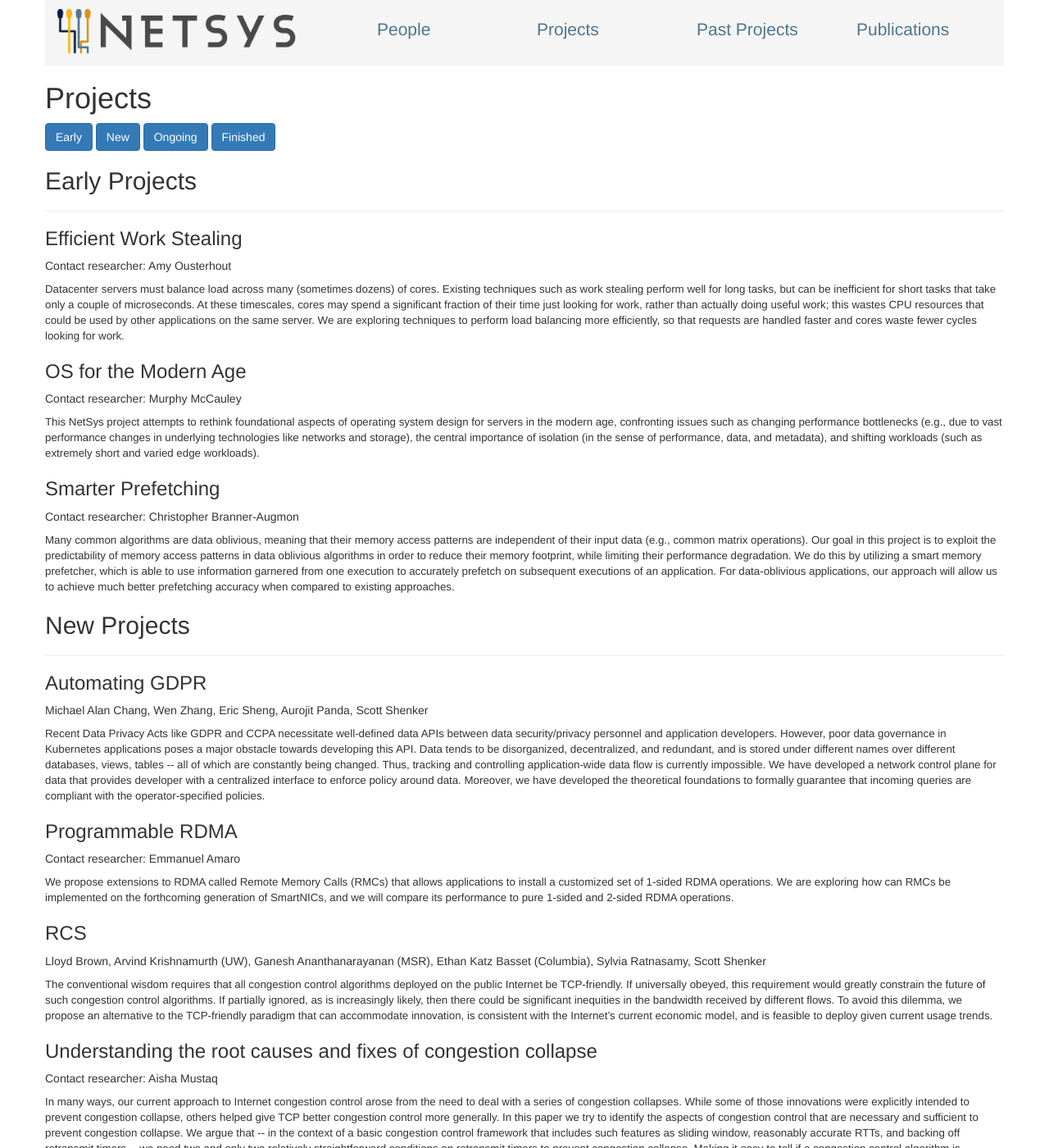
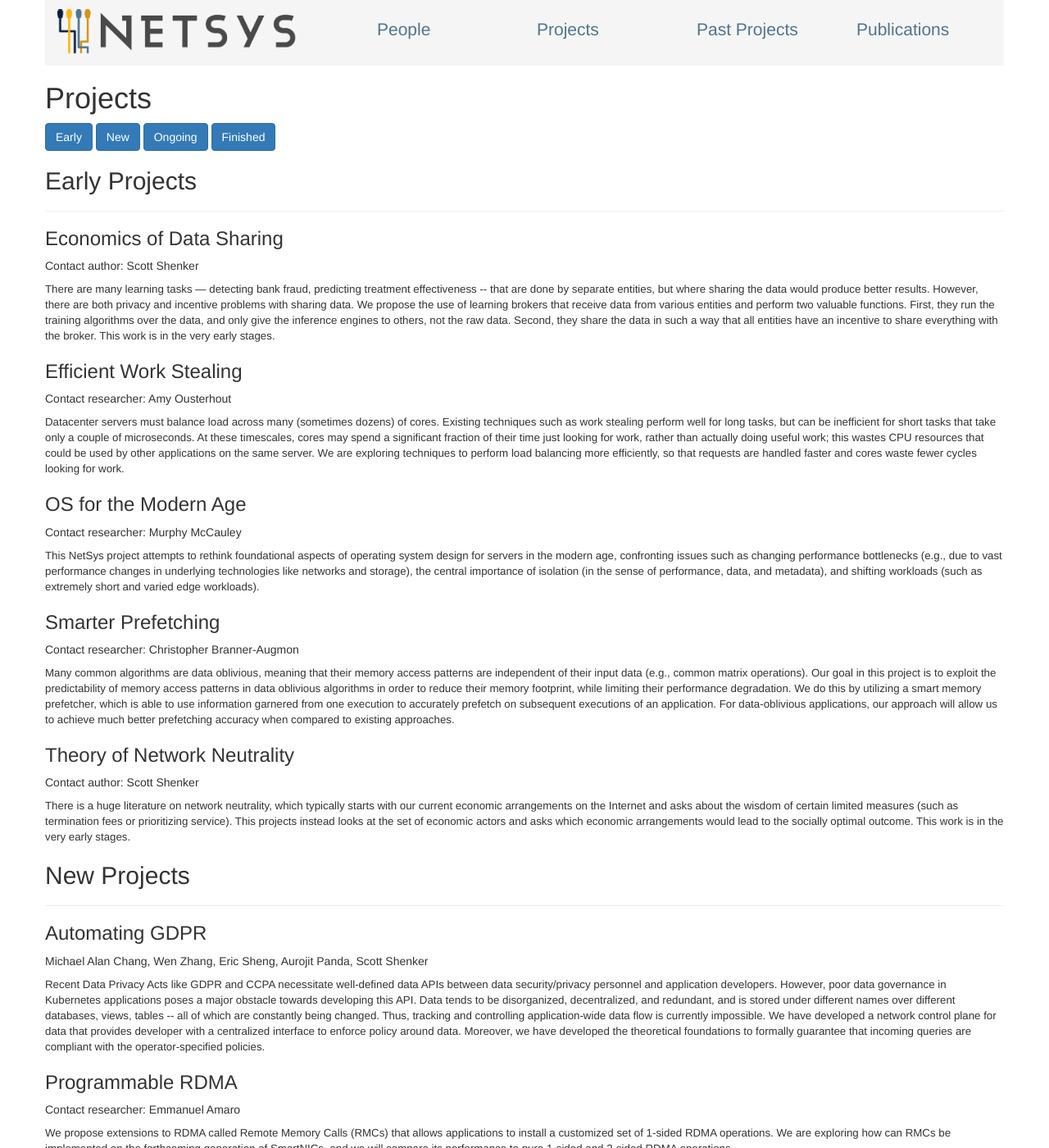
Before and after one commit to NetSys/netsys_website, a Jekyll site: the page built from src/projects/index-groupby-back.html, in a window 1280 px wide and 1400 px high. Shown: the whole window at 82% size. Built offline with Jekyll 4.4.1, drawn with Linux system fonts in a browser that asks for light colours; Markdown is read by kramdown in place of the engine named in the settings; some of the changed text lies outside the part shown.

Commit message:
Update projects

```diff
--- a/src/_data/projects.yaml
+++ b/src/_data/projects.yaml
@@ -204,6 +204,64 @@
     resistant will be important as congestion control turns away from the current paradigm and adopts rather
     different approaches, as is starting to occur.
 
+- title: A Public Option for the Core
+  is_ongoing: true
+  stage: finished
+  stage_order: 4
+  participants: "Contact author: Scott Shenker"
+  desc: >
+    This project is focused not on the Internet architecture -- as defined by layering,
+    the narrow waist of IP, and other core design principles -- but on the Internet infrastructure,
+    as embodied in the technologies and organizations that provide Internet service. We consider
+    both the challenges and the opportunities that make this an auspicious time to revisit how we might
+    best structure the Internet’s infrastructure. Currently, the tasks of transit-between-domains and
+    last-mile-delivery are jointly handled by a set of ISPs who interconnect through BGP. Instead, we propose
+    cleanly separating these two tasks. For transit, we propose the creation of a ``public option’' for the
+    Internet’s core backbone. This public option core, which complements rather than replaces the backbones
+    used by large-scale ISPs, would (i) run an open market for backbone bandwidth so it could leverage
+    links offered by third-parties, and (ii) structure its terms-of-service to enforce network neutrality
+    so as to encourage competition and reduce the advantage of large incumbents.
+
+- title: Tunnels as an Abstraction
+  is_ongoing: true
+  stage: new
+  stage_order: 2
+  participants: "Contact author: Scott Shenker"
+  desc: >
+    Network APIs such as UNIX sockets, DPDK, and Netmap, assume that networks provide
+    only end-to-end connectivity. However, networks increasingly include smartNICs and
+    programmable switches that can implement both network and application functions.
+    Several recent works have shown the benefit of offloading application functionality
+    to the network, but using these approaches requires changing not just the applications,
+    but also network and system configuration. In this project we propose a network API that
+    rovides a uniform abstraction for offloads, aiming to simplify their use.
+
+- title: Economics of Data Sharing
+  is_ongoing: true
+  stage: early
+  stage_order: 1
+  participants: "Contact author: Scott Shenker"
+  desc: >
+    There are many learning tasks — detecting bank fraud, predicting treatment effectiveness
+    -- that are done by separate entities, but where sharing the data would produce better
+    results. However, there are both privacy and incentive problems with sharing data. We
+    propose the use of learning brokers that receive data from various entities and perform
+    two valuable functions. First, they run the training algorithms over the data, and only
+    give the inference engines to others, not the raw data. Second, they share the data in
+    such a way that all entities have an incentive to share everything with the broker. This
+    work is in the very early stages.
+
+- title: Theory of Network Neutrality
+  is_ongoing: true
+  stage: early
+  stage_order: 1
+  participants: "Contact author: Scott Shenker"
+  desc: >
+    There is a huge literature on network neutrality, which typically starts with our current economic arrangements
+    on the Internet and asks about the wisdom of certain limited measures (such as termination fees or prioritizing service).
+    This projects instead looks at the set of economic actors and asks which economic arrangements would lead to the
+    socially optimal outcome. This work is in the very early stages.
+
 - title: OS for the Modern Age
   is_ongoing: true
   stage: early
@@ -282,7 +340,7 @@
     }
 
 - title: Enabling a Permanent Revolution in Internet Architecture
-  is_ongoing: false
+  is_ongoing: true
   participants: James Murphy McCauley, Yotam Harchol, Aurojit Panda, Barath Raghavan, Scott Shenker
   desc: >
     The research community has developed a number of interesting proposals for new Internet architectures
--- a/src/projects/index.html
+++ b/src/projects/index.html
@@ -4,7 +4,8 @@
 ---
 <div class="row">
     <h1 >Projects</h1>
-    {% for project in site.data.projects %}
+    {% assign projects = site.data.projects | sort: "title" %}
+    {% for project in projects %}
         {% if project.is_ongoing %}
         <div class="netsys-project">
             <h2>
```
Also changed, not shown: src/index.html (+10 -10 lines).
